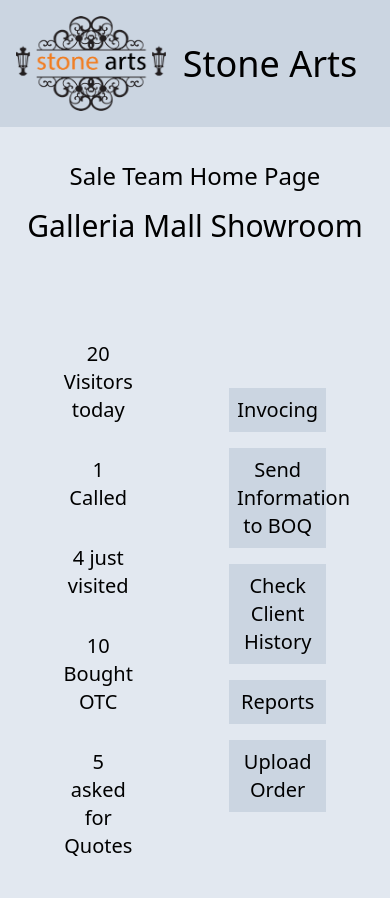
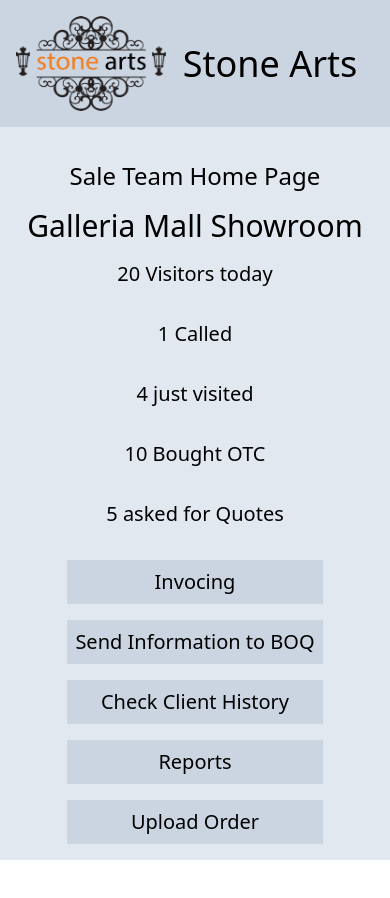
Before and after one commit to stoneartstech/stone-arts, a Next.js app: page /saleshome in a window 390 px wide. Shown: the top 898 px of the page. After the commit the page ends 860 px from the top, so only its background shows below. Built offline with nearby package versions, Linux system fonts and the light colour scheme; no server answers.

Commit message:
mobile friendly

```diff
--- a/components/AdminDashboard.js
+++ b/components/AdminDashboard.js
@@ -18,7 +18,7 @@ function AdminDashboard() {
             <div className='flex flex-col text-xl gap-4 items-center'>
                 {options.map((option) => (
                     <a key={option.link} href={option.link}
-                        className='bg-slate-300 hover:bg-slate-400 p-2 w-full max-w-[25vw]'>
+                        className='bg-slate-300 hover:bg-slate-400 p-2 w-full text-center sm:max-w-[25vw]'>
                         {option.title}
                     </a>
                 ))}
--- a/components/SalesDashboard.js
+++ b/components/SalesDashboard.js
@@ -17,8 +17,8 @@ export default function SalesDashboard() {
 
     return (
         <div>
-            <p className='mt-4 text-3xl text-center'>{showroomName}</p>
-            <div className='flex flex-row p-24 items-center justify-center gap-24'>
+            <p className='my-4 text-3xl text-center'>{showroomName}</p>
+            <div className='flex flex-col sm:flex-row sm:p-24 items-center justify-center gap-8 sm:gap-24'>
                 <div className='flex flex-col text-xl gap-8'>
                     <p className='text-center'>{visitors} Visitors today</p>
                     <p className='text-center'>{calls} Called</p>
@@ -28,23 +28,23 @@ export default function SalesDashboard() {
                 </div>
                 <div className='flex flex-col text-xl gap-4'>
                     <button
-                        className='bg-slate-300 hover:bg-slate-400 p-2 w-full max-w-[25vw]'>
+                        className='bg-slate-300 hover:bg-slate-400 p-2 w-full sm:max-w-[25vw]'>
                         Invocing
                     </button>
                     <button onClick={BOQHandler}
-                        className='bg-slate-300 hover:bg-slate-400 p-2 w-full max-w-[25vw]'>
+                        className='bg-slate-300 hover:bg-slate-400 p-2 w-full sm:max-w-[25vw]'>
                         Send Information to BOQ
                     </button>
                     <button
-                        className='bg-slate-300 hover:bg-slate-400 p-2 w-full max-w-[25vw]'>
+                        className='bg-slate-300 hover:bg-slate-400 p-2 w-full sm:max-w-[25vw]'>
                         Check Client History
                     </button>
                     <button
-                        className='bg-slate-300 hover:bg-slate-400 p-2 w-full max-w-[25vw]'>
+                        className='bg-slate-300 hover:bg-slate-400 p-2 w-full sm:max-w-[25vw]'>
                         Reports
                     </button>
                     <button
-                        className='bg-slate-300 hover:bg-slate-400 p-2 w-full max-w-[25vw]'>
+                        className='bg-slate-300 hover:bg-slate-400 p-2 w-full sm:max-w-[25vw]'>
                         Upload Order
                     </button>
                 </div>
--- a/pages/ClientForm.js
+++ b/pages/ClientForm.js
@@ -54,7 +54,7 @@ export default function ClientForm() {
     return <>{!loading && (
         <div className='flex flex-col items-center'>
             <p className='text-3xl'>Client Information Form</p>
-            <div className='flex p-8 gap-16 w-full'>
+            <div className='flex flex-col sm:flex-row p-8 gap-16 w-full'>
 
                 <div className='flex flex-col w-full'>
                     <p className=''>Name:</p>
--- a/pages/measurement.js
+++ b/pages/measurement.js
@@ -48,7 +48,7 @@ export default function measurement() {
             <p className='text-3xl'>Measurement Information</p>
             <p className='text-xl mt-4'>Measurement Charges : 10,000/-</p>
             <p className=''>Outside Nairobi, prices may vary *T&C Apply*</p>
-            <div className='flex p-8 gap-16 w-full'>
+            <div className='flex flex-col sm:flex-row p-8 gap-16 w-full'>
                 <div className='flex flex-col w-full'>
                     <p className=''>Cost:</p>
                     <input type="text" value={cost} onChange={(e) => setCost(e.target.value)}
--- a/pages/success.js
+++ b/pages/success.js
@@ -5,7 +5,7 @@ export default function success() {
     return (
         <div className='text-3xl text-center flex flex-col items-center justify-center'>
             Information sent to BOQ Successfully !
-            <Link href="/" className='bg-slate-300 hover:bg-slate-400 p-2 w-1/3 mt-12'>
+            <Link href="/" className='bg-slate-300 hover:bg-slate-400 p-2 w-full sm:w-1/3 mt-12'>
                 Back to Home
             </Link>
         </div>)
```
